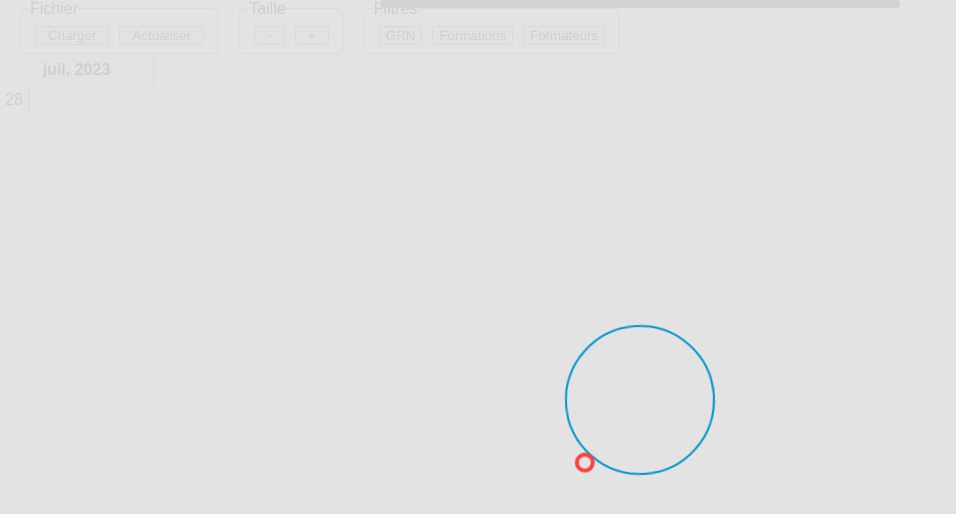
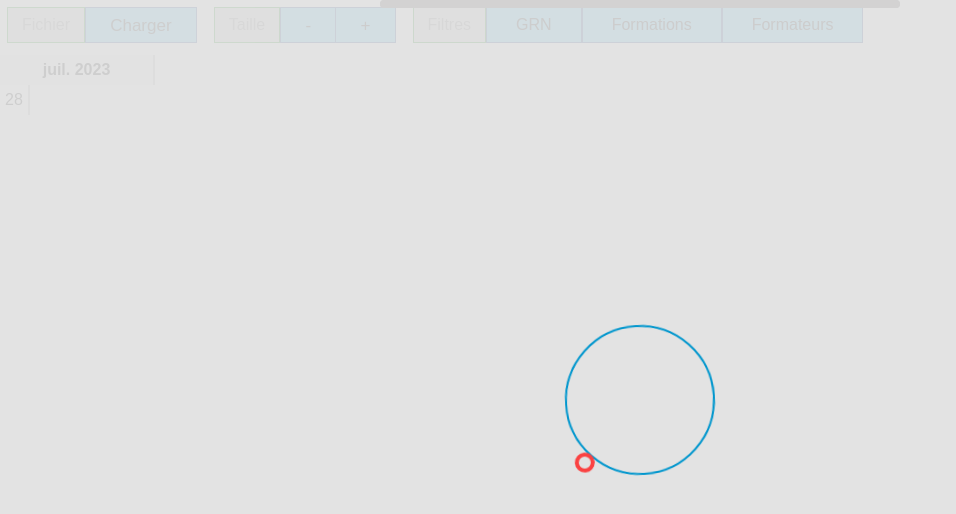
Before and after one commit to fcaumartin/planning, a React (Vite) app: page / in a window 1280 px wide. Shown: the top 514 px of the page, without its empty margins (0-956 px from the left). Built offline with nearby package versions, Linux system fonts and the light colour scheme.

Commit message:
joli menu + icon

```diff
--- a/src/css/MenuSelect.css
+++ b/src/css/MenuSelect.css
@@ -32,6 +32,7 @@
     width: 100%;
     font-size: 110%;
     display: inline;
+    margin-left: 5px;
 }
 
 .menuselect input {
--- a/src/css/index.css
+++ b/src/css/index.css
@@ -150,7 +150,7 @@ fieldset button {
 }
 
 .aujourdhui {
-    background-color: rgb(125, 253, 90);
+    background-color: rgb(30, 255, 0);
     z-index: 100000;
 
 }
@@ -185,7 +185,7 @@ fieldset button {
     vertical-align: middle;
     line-height: 20px;
     font-size: 0.9em;
-    color: rgb(0, 153, 102);
+    color: rgb(255, 0, 0);
     overflow: hidden;
     font-weight: bold;
 }
@@ -299,3 +299,66 @@ fieldset button {
       transform: rotate(360deg);
     }
   }
+
+
+
+
+/* ---------------------------- */
+
+.btn-group {
+    display: inline-block;
+    border: 0px solid rgb(27, 149, 182);
+    /* border-radius: 10px; */
+    overflow: hidden;
+    margin-right: 10px;
+    margin-left: 7px;
+    margin-top: 7px;
+    /* height: 45px; */
+    margin-bottom: 7px;
+}
+
+.btn-group legend {
+    background-color: #d2d2d2;
+    border: 1px solid green;
+    color: rgb(119, 119, 119);
+    padding: 8px 14px;
+    cursor: pointer;
+    float: left;
+    /* height: 15px; */
+    display: inline;
+  }
+
+  .btn-group > button {
+    background-color: #48bfee;
+    border: 1px solid rgb(0, 53, 128);
+    color: rgb(0, 0, 0);
+    padding: 8px 10px;
+    cursor: pointer;
+    /* float: left; */
+    height: 36px;
+    font-size: 17px;
+  }
+
+.btn-group > span {
+    background-color: #48bfee;
+    border: 1px solid rgb(0, 53, 128);
+    color: white;
+    padding: 8px 24px;
+    cursor: pointer;
+    /* float: left; */
+    /* height: 15px; */
+  }
+
+  .btn-group > span > div {
+    color: black; /* White text */
+  }
+
+
+  /* Add a background color on hover */
+  .btn-group span:hover {
+    background-color: #229dd2;
+  }
+
+  .btn-group button:not(:last-child) {
+    border-right: none; /* Prevent double borders */
+  }
--- a/src/jsx/Header.jsx
+++ b/src/jsx/Header.jsx
@@ -33,23 +33,23 @@ function Header(props) {
 
 	return (
 		<div className="header">
-			<fieldset>
-				<legend>Fichier</legend>
-				<span >{props.fichier}</span>
+			<div class="btn-group">
+				<legend>{props.fichier || 'Fichier' }</legend>
 				<button onClick={ props.onOpen } >&nbsp;&nbsp;&nbsp;Charger&nbsp;&nbsp;&nbsp;</button>
-				<button >&nbsp;&nbsp;&nbsp;Actualiser&nbsp;&nbsp;&nbsp;</button>
-			</fieldset>
-			<fieldset>
+				{/* <button >&nbsp;&nbsp;&nbsp;Actualiser&nbsp;&nbsp;&nbsp;</button> */}
+			</div>
+			<div class="btn-group">
 				<legend>Taille</legend>
 				<button onClick={ () => { handleChangeLargeur('-') }}>&nbsp;&nbsp;&nbsp;-&nbsp;&nbsp;&nbsp;</button>
 				<button onClick={ () => { handleChangeLargeur('+') }}>&nbsp;&nbsp;&nbsp;+&nbsp;&nbsp;&nbsp;</button>
-			</fieldset>
-			<fieldset>
+			</div>
+			<div class="btn-group">
 				<legend>Filtres</legend>
 				<MenuSelect name="GRN" data={gantt.grns} onChange={handleChangeGRN} />
 				<MenuSelect name="Formations" data={gantt.sigles} onChange={handleChangeSigles}/>
 				<MenuSelect name="Formateurs" data={gantt.formateurs} onChange={handleChangeFormateurs}/>
-			</fieldset>
+			</div>
+
 			<Fond1 scrollX={props.scrollX}/>
 
 		</div>
--- a/src/jsx/MenuSelect.jsx
+++ b/src/jsx/MenuSelect.jsx
@@ -63,7 +63,7 @@ function MenuSelect(props) {
 
 	return (
 		<span className="menuselect" onMouseLeave={onMouseOut}>
-			<button className="titre" onMouseEnter={onMouseEnter}> {props.name}</button>
+			<div className="titre" onMouseEnter={onMouseEnter}> {props.name}</div>
 			<div className="content" style={ { visibility: visible?"visible":'hidden' } }  >
 
 				<div  onClick={(evt) => {handleClick(evt,-1)}}>
```
Also changed, not shown: ressources/icons/icon.png.
